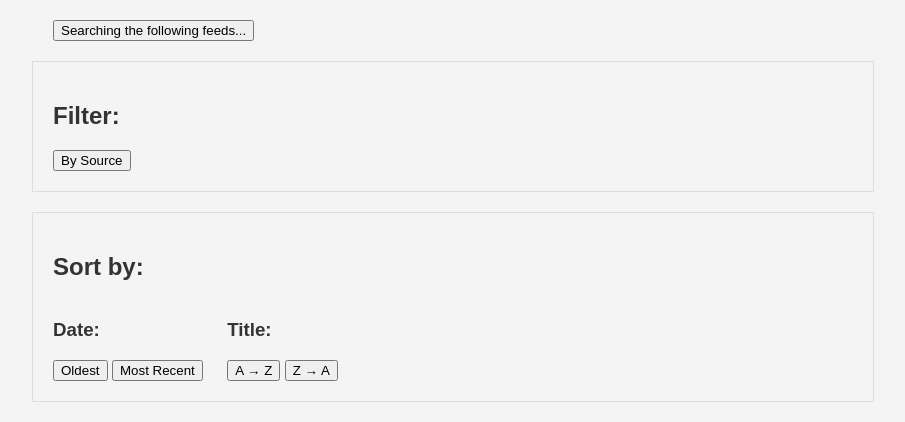
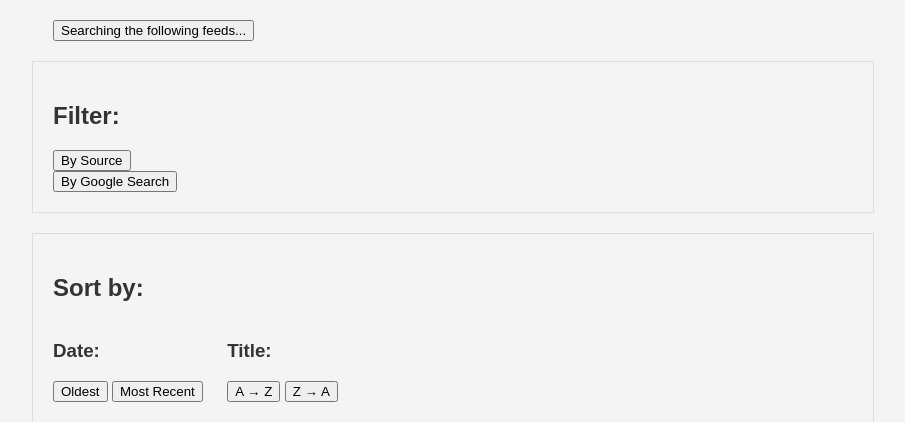
Before and after one commit to JohayerChowdury/NewsAggregator, a Flask app: template templates/search_results.html in a window 1280 px wide. Shown: the part 115-537 px from the top of the page, without its empty margins (187-1092 px from the left). Run offline with Flask 3, Linux system fonts and the light colour scheme; the template is opened without the code that fills it, so the values that code supplies are empty; parts of the project's set-up code (start-up, migrations or seed data) failed here and were passed over.

Commit message:
add filter for google searches

```diff
--- a/run.py
+++ b/run.py
@@ -8,7 +8,7 @@ from flask import Flask, render_template, request
 from server.utils import format_published_date, find_rss_links
 
 # from server.utils.news_api import search_news_articles
-from server.utils.pygooglenews import search_news, top_news
+from server.utils.pygooglenews import search_news, get_news_search_dates
 
 app = Flask(__name__)
 
@@ -17,10 +17,9 @@ RSS_FEEDS = {
     # "Canadian Mortgage Trends": "https://www.canadianmortgagetrends.com/feed/",  # works
     # "Google News: Canadian Accessory Dwelling Unit": "https://news.google.com/rss/search?q=canadian%20accessory%20dwelling%20unit&hl=en-CA&gl=CA&ceid=CA%3Aen",  # works
     # "Government of Ontario: All News": "https://news.ontario.ca/newsroom/en/rss/allnews.rss",  # works
-    # "Government of Canada: Finance": "https://api.io.canada.ca/io-server/gc/news/en/v2?dept=departmentfinance&type=newsreleases&sort=publishedDate&orderBy=desc&publishedDate%3E=2020-08-09&pick=100&format=atom&atomtitle=Canada%20News%20Centre%20-%20Department%20of%20Finance%20Canada%20-%20News%20Releases", # doesnt work,
-    # "CBC News": "https://rss.cbc.ca/lineup/topstories.xml", # unsure
+    # "Government of Canada: Finance": "https://api.io.canada.ca/io-server/gc/news/en/v2?dept=departmentfinance&type=newsreleases&sort=publishedDate&orderBy=desc&publishedDate%3E=2020-08-09&pick=100&format=atom&atomtitle=Canada%20News%20Centre%20-%20Department%20of%20Finance%20Canada%20-%20News%20Releases",  # doesnt work,
     # TODO: look into podcasts and how to parse them
-    # "The Hidden Upside: Real Estate Podcast": "https://feeds.libsyn.com/433605/rss"
+    "The Hidden Upside: Real Estate Podcast": "https://feeds.libsyn.com/433605/rss"
 }
 
 # TODO: stay away from company websites (have sales objectives that have "vendor" stuff)
@@ -30,24 +29,20 @@ WEBSITES = {
 }
 
 GOOGLE_NEWS_SEARCH_QUERIES = [
-    "Canadian accessory dwelling unit",  # NOTE: looks like adding "Canadian" doesn't work well
-    "Canadian mortgage regulations",
-    "zoning laws",
+    # "Canadian accessory dwelling unit",  # NOTE: looks like adding "Canadian" doesn't work well
+    # "Canadian mortgage regulations",
+    # "Canadian zoning laws in Toronto",
+    # "zoning laws",
     # "accessory dwelling unit",
     # "mortgage regulations",
-    # TODO: look into how these queries are being used
+    # # TODO: look into how these queries are being used
     # "purchase financing",
     # "renovation financing",
     # "construction financing",
     # "private financing",
     # "mortgage financing",
     # "home equity financing",
-    # "refinancing",
-    # "middle density housing",
-    # "secondary dwelling",
-    # "secondary unit",
-    # "secondary suite",
-    # "secondary housing",
+    # "refinancing mortgage",
     # "multiplex conversion",
     # "multiplex renovation",
     # "multiplex financing",
@@ -66,9 +61,13 @@ def parse_feed(feed_url):
         print(f"Error parsing feed {feed_url}: {parsed_feed.bozo_exception}")
     else:
         for entry in parsed_feed.entries:
+            # TODO: look into only getting articles from the last 6 months
+            # _, six_months_ago_date = get_news_search_dates()
             date_published = format_published_date(
                 entry.get("published_parsed") or entry.get("published")
             )
+            # if date_published < six_months_ago_date:
+            #     continue
             articles.append((entry, date_published))
     print(f"Total number of articles from source  {feed_url}: {len(articles)}")
     return articles
@@ -93,6 +92,7 @@ def get_articles(queries=[""]):
                         entry,
                         date_published,
                         True,
+                        "RSS Feed",
                     )
                 )
                 seen_titles.add(entry.title.lower())  # Add the title to the set
@@ -146,6 +146,7 @@ def index():
 
     articles = get_articles(GOOGLE_NEWS_SEARCH_QUERIES)
 
+    # sorting TODO: should perhaps filter first and then sort
     sort_date = request.args.get("sort_date")
     if sort_date:
         articles.sort(key=lambda x: x[2], reverse=(sort_date == "desc"))
@@ -154,10 +155,19 @@ def index():
     if sort_title:
         articles.sort(key=lambda x: x[1].title, reverse=(sort_title == "desc"))
 
+    # filters
     unfiltered_sources = sorted(list(set(article[0] for article in articles)))
     selected_source = request.args.get("source")
     if selected_source:
         articles = [article for article in articles if article[0] == selected_source]
+
+    selected_google_search = request.args.get("google_search")
+    if selected_google_search:
+        articles = [
+            article
+            for article in articles
+            if article[4] and article[4] == selected_google_search
+        ]
 
     # pagination
     page = request.args.get("page", 1, type=int)
@@ -172,10 +182,12 @@ def index():
         articles=paginated_articles,
         sources=unfiltered_sources,
         selected_sources=selected_source,
+        selected_google_search=selected_google_search,
         sort_date=sort_date,
         sort_title=sort_title,
         page=page,
         total_pages=total_articles // per_page + 1,
+        rss_feeds=RSS_FEEDS,
         google_queries=GOOGLE_NEWS_SEARCH_QUERIES,
     )
 
@@ -193,6 +205,7 @@ def search():
         or query.lower() in article[1].summary.lower()
     ]
 
+    # sorting TODO: should perhaps filter first and then sort
     sort_date = request.args.get("sort_date")
     if sort_date:
         results.sort(key=lambda x: x[2], reverse=(sort_date == "desc"))
@@ -201,10 +214,19 @@ def search():
     if sort_title:
         results.sort(key=lambda x: x[1].title, reverse=(sort_title == "desc"))
 
+    # filters
     unfiltered_sources = sorted(list(set(article[0] for article in results)))
     selected_source = request.args.get("source")
     if selected_source:
         results = [article for article in results if article[0] == selected_source]
+
+    selected_google_search = request.args.get("google_search")
+    if selected_google_search:
+        articles = [
+            article
+            for article in articles
+            if article[4] and article[4] == selected_google_search
+        ]
 
     # pagination
     page = request.args.get("page", 1, type=int)
@@ -220,10 +242,12 @@ def search():
         query=query,
         sources=unfiltered_sources,
         selected_sources=selected_source,
+        selected_google_search=selected_google_search,
         sort_date=sort_date,
         sort_title=sort_title,
         page=page,
         total_pages=total_articles // per_page + 1,
+        rss_feeds=RSS_FEEDS,
         google_queries=GOOGLE_NEWS_SEARCH_QUERIES,
     )
 
--- a/static/scripts.js
+++ b/static/scripts.js
@@ -9,6 +9,19 @@ openSourcesDialogButton.addEventListener("click", () => {
 
 closeDialogSourcesButton.addEventListener("click", () => {
   filterSourcesDialog.close();
+});
+
+// for google_searches dialog filter
+const openGoogleSearchesDialogButton = document.getElementById("openGoogleSearchDialog");
+const closeDialogGoogleSearchesButton = document.getElementById("closeGoogleSearchDialog");
+const googleSearchesDialog = document.getElementById("filterGoogleSearchDialog");
+
+openGoogleSearchesDialogButton.addEventListener("click", () => {
+  googleSearchesDialog.showModal();
+});
+
+closeDialogGoogleSearchesButton.addEventListener("click", () => {
+  googleSearchesDialog.close();
 });
 
 // for queries description dialog
--- a/templates/base.html
+++ b/templates/base.html
@@ -31,20 +31,20 @@
                 {% endfor %}
               </ul>
             </div>
-            <div class="rss-feeds">
-              <h4>from these RSS feeds</h4>
+            <div class="websites">
+              <h4>from these websites</h4>
               <!-- <ul>
                 {% for query in queries %}
                 <li>{{ query }}</li>
                 {% endfor %}
               </ul> -->
             </div>
-            <div class="websites">
-              <h4>from these websites</h4>
+            <div class="rss-feeds">
+              <h4>from these RSS feeds</h4>
               <ul>
-                <!-- {% for query in queries %}
-                <li>{{ query }}</li>
-                {% endfor %} -->
+                {% for feed in rss_feeds %}
+                <li>{{ feed }}</li>
+                {% endfor %}
               </ul>
             </div>
           </div>
@@ -55,6 +55,8 @@
     <!-- filters -->
     <div class="filters">
       <h2>Filter:</h2>
+
+      <div class="sourcesFilter">
         <button id="openSourcesDialog">By Source</button>
         <dialog id="filterSourcesDialog">
           <button id="closeSourcesDialog">Close</button>
@@ -62,13 +64,31 @@
             {% for source in sources %}
             <li>
               <a
-              href="{% if query %}{{ url_for('search', source=source, query=query) }}{% else %}{{ url_for('index', source=source) }}{% endif %}">
+                href="{% if query %}{{ url_for('search', source=source, google_search=google_search, query=query) }}{% else %}{{ url_for('index', source=source, google_search=google_search) }}{% endif %}">
                 {{ source }}
               </a>
             </li>
             {% endfor %}
           </ul>
         </dialog>
+      </div>
+
+      <div class="googleSearchFilter">
+        <button id="openGoogleSearchDialog">By Google Search</button>
+        <dialog id="filterGoogleSearchDialog">
+          <button id="closeGoogleSearchDialog">Close</button>
+          <ul>
+            {% for search in google_queries %}
+            <li>
+              <a
+                href="{% if query %}{{ url_for('search', google_search=search, query=query) }}{% else %}{{ url_for('index', google_search=search) }}{% endif %}">
+                {{ search }}
+              </a>
+            </li>
+            {% endfor %}
+          </ul>
+        </dialog>
+      </div>
     </div>
 
     <!-- sorting -->
--- a/templates/index.html
+++ b/templates/index.html
@@ -34,12 +34,12 @@
 <div class="pagination">
   {% if page > 1 %}
   <a
-    href="{{ url_for('index', page=page-1, sort_date=sort_date, sort_title=sort_title, source=selected_sources) }}"
+    href="{{ url_for('index', page=page-1, sort_date=sort_date, sort_title=sort_title, source=selected_sources, google_search=selected_google_search) }}"
     >Previous</a
   >
   {% endif %} {% if page < total_pages %}
   <a
-    href="{{ url_for('index', page=page+1, sort_date=sort_date, sort_title=sort_title, source=selected_sources) }}"
+    href="{{ url_for('index', page=page+1, sort_date=sort_date, sort_title=sort_title, source=selected_sources, google_search=selected_google_search) }}"
     >Next</a
   >
   {% endif %}
--- a/templates/search_results.html
+++ b/templates/search_results.html
@@ -29,12 +29,12 @@
 <div class="pagination">
   {% if page > 1 %}
   <a
-    href="{{ url_for('search', query=query, page=page-1, sort_date=sort_date, sort_title=sort_title, source=selected_sources) }}"
+    href="{{ url_for('search', query=query, page=page-1, sort_date=sort_date, sort_title=sort_title, source=selected_sources, google_search=selected_google_search) }}"
     >Previous</a
   >
   {% endif %} {% if page < total_pages %}
   <a
-    href="{{ url_for('search', query=query, page=page+1, sort_date=sort_date, sort_title=sort_title, source=selected_sources) }}"
+    href="{{ url_for('search', query=query, page=page+1, sort_date=sort_date, sort_title=sort_title, source=selected_sources, google_search=selected_google_search) }}"
     >Next</a
   >
   {% endif %}
```
Lines whose indentation alone changed are shown as unchanged.
